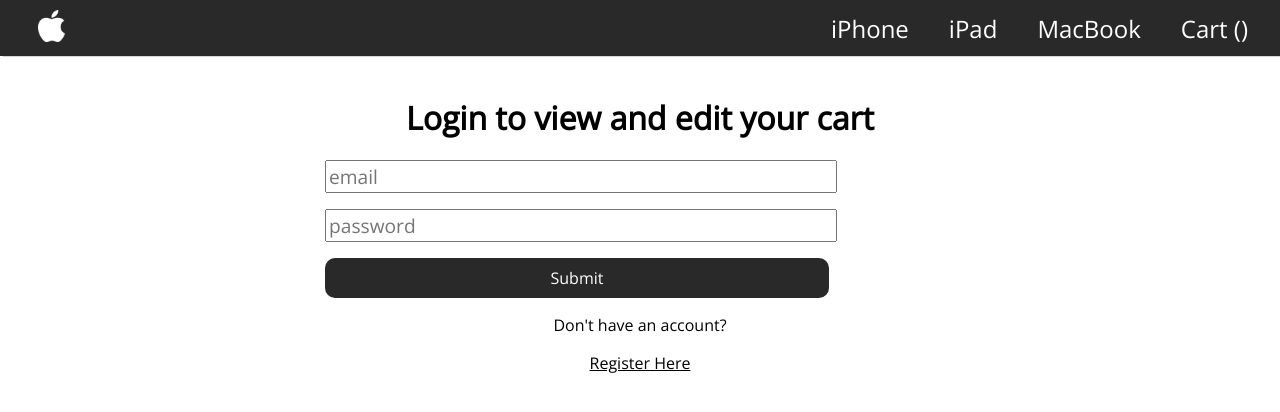
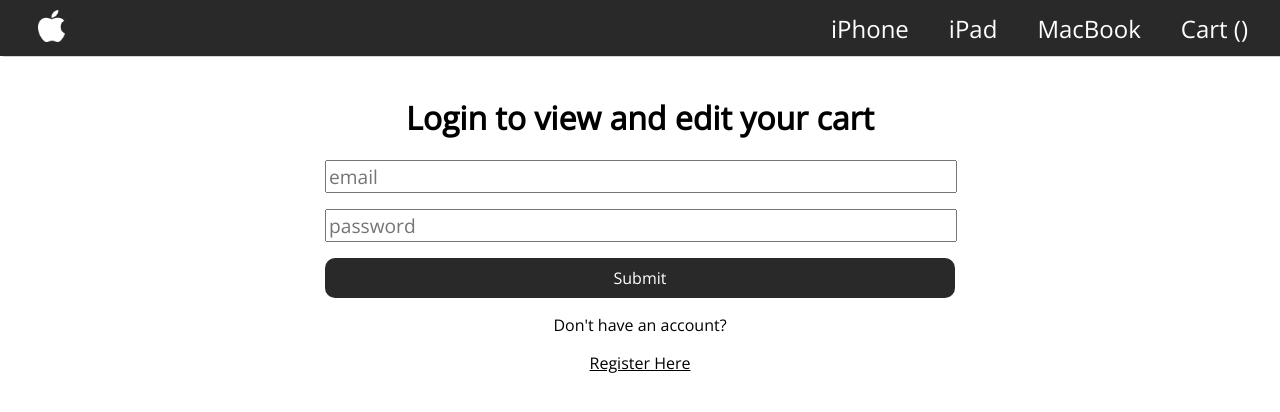
Before and after one commit to frivolousvision/e-commerce-app, a React (Create React App) app in the folder client/: page /login in a window 1280 px wide. Shown: the top 412 px of the page. Built offline with nearby package versions, Linux system fonts and the light colour scheme; no server answers; the HTML template or start-up script is replaced by a standard one.

Commit message:
adjusting width of login and register routes

```diff
--- a/client/src/components/Login/Login.js
+++ b/client/src/components/Login/Login.js
@@ -42,10 +42,10 @@
     <Fragment>
       <div className='login-container'>
         <h1 className='login-header'>Login to view and edit your cart</h1>
-        <div className='form-container'>
+        <div className='form-container-login'>
           <form onSubmit={onSubmitForm}>
             <input
-              className='email-input'
+              className='email-input-login'
               type='email'
               name='email'
               placeholder='email'
@@ -53,14 +53,14 @@
               onChange={(e) => onChange(e)}
             />
             <input
-              className='password-input'
+              className='password-input-login'
               type='password'
               name='password'
               placeholder='password'
               value={password}
               onChange={(e) => onChange(e)}
             />
-            <button className='submit-button'>Submit</button>
+            <button className='submit-button-login'>Submit</button>
           </form>
         </div>
         <p>Don't have an account?</p>
--- a/client/src/components/Login/login.css
+++ b/client/src/components/Login/login.css
@@ -13,21 +13,18 @@
 .login-header {
   margin-top: 6rem;
 }
-.form-container {
-  display: block;
-  flex-direction: column;
-}
-.email-input {
-  width: 80%;
+
+.email-input-login {
+  width: 99%;
   font-size: 1.2rem;
 }
-.password-input {
-  width: 80%;
+.password-input-login {
+  width: 99%;
   font-size: 1.2rem;
   margin-top: 1rem;
 }
-.submit-button {
-  width: 80%;
+.submit-button-login {
+  width: 100%;
   margin-top: 1rem;
   cursor: pointer;
 }
@@ -41,3 +38,8 @@
 .register-link:hover {
   color: rgb(50, 168, 40);
 }
+@media only screens and (max-width: 600px) {
+  .form-container-login {
+    width: 80%;
+  }
+}
--- a/client/src/components/Register/register.css
+++ b/client/src/components/Register/register.css
@@ -14,20 +14,18 @@
   margin-top: 6rem;
 }
 .form-container {
-  display: block;
-  flex-direction: column;
 }
 .email-input {
-  width: 80%;
+  width: 99%;
   font-size: 1.2rem;
 }
 .password-input {
-  width: 80%;
+  width: 99%;
   font-size: 1.2rem;
   margin-top: 1rem;
 }
 .name-input {
-  width: 80%;
+  width: 100%;
   font-size: 1.2rem;
   margin-top: 1rem;
 }
@@ -46,3 +44,8 @@
 .login-link:hover {
   color: rgb(50, 168, 40);
 }
+@media only screens and (max-width: 600px) {
+  .form-container-login {
+    width: 80%;
+  }
+}
```
